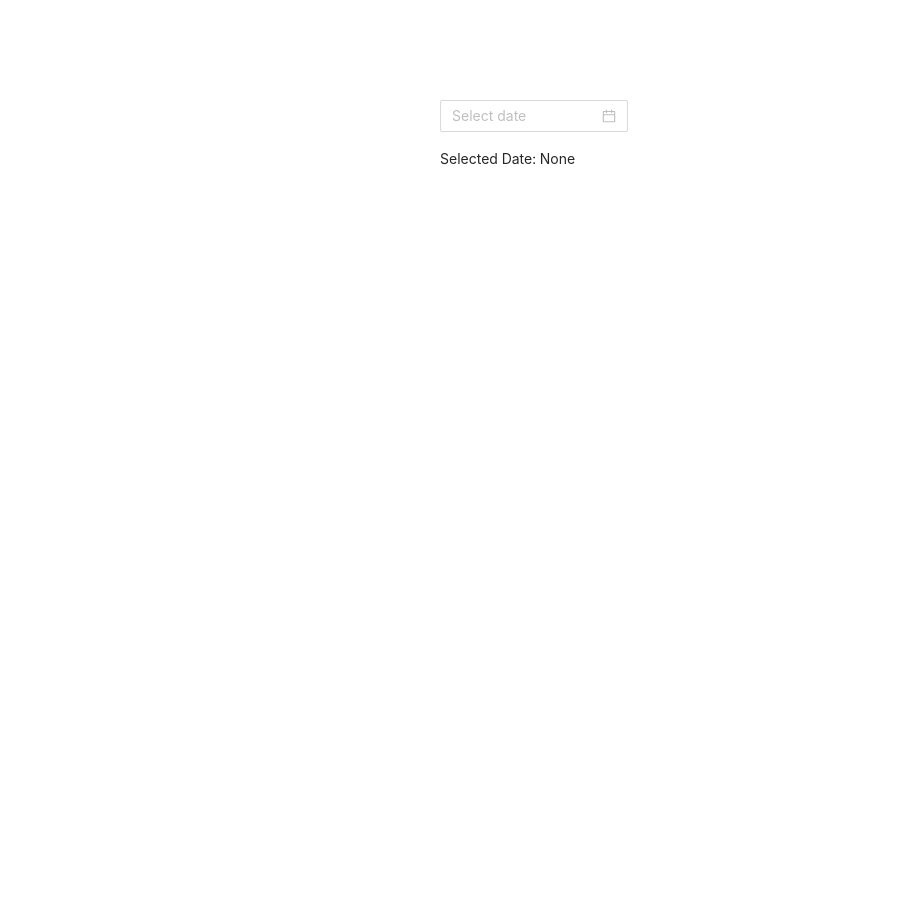
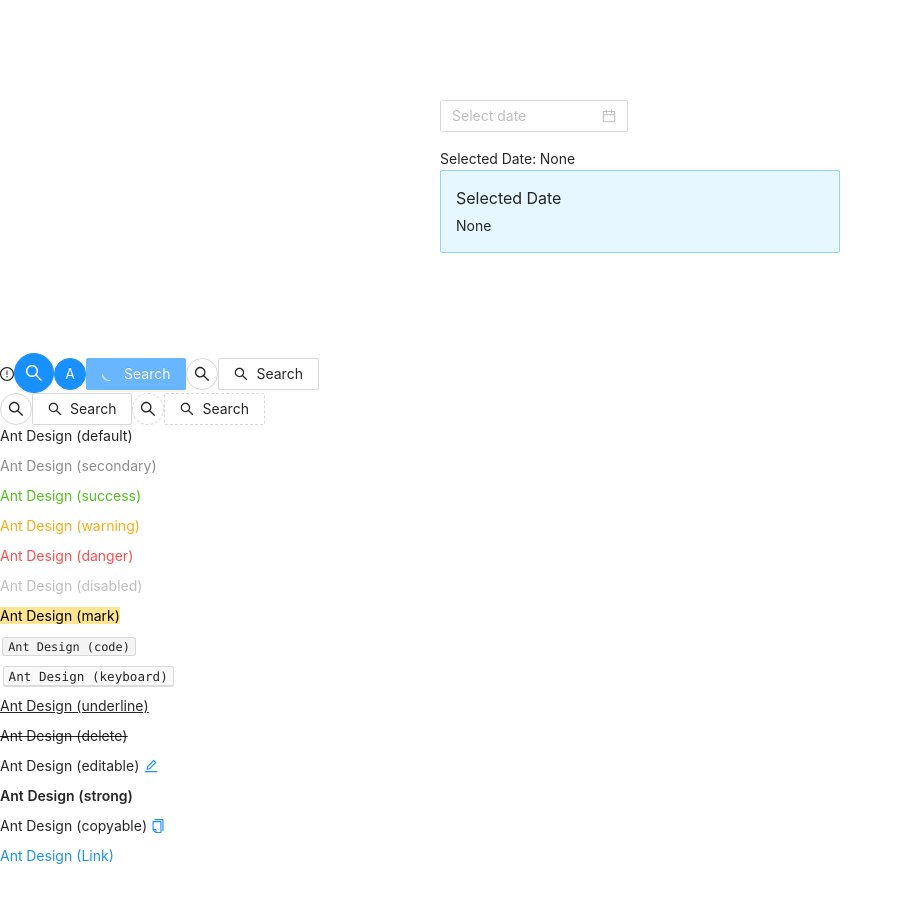
Before and after one commit to ilsung12/antdlibrary, a React (Create React App) app in the folder antdlibrary/: page / in a window 1280 px wide. Shown: the whole page, without its empty margins (0-903 px from the left). Built offline with nearby package versions, Linux system fonts and the light colour scheme.

Commit message:
📝 Learn : antd - 1

```diff
--- a/antdlibrary/package.json
+++ b/antdlibrary/package.json
@@ -3,6 +3,7 @@
   "version": "0.1.0",
   "private": true,
   "dependencies": {
+    "@ant-design/icons": "^4.7.0",
     "@testing-library/jest-dom": "^5.14.1",
     "@testing-library/react": "^11.2.7",
     "@testing-library/user-event": "^12.8.3",
--- a/antdlibrary/src/App.js
+++ b/antdlibrary/src/App.js
@@ -6,6 +6,7 @@
   return (
     <>
       <AntdExample />
+
     </>
   );
 }
--- a/antdlibrary/src/components/Antd/AntdExample.jsx
+++ b/antdlibrary/src/components/Antd/AntdExample.jsx
@@ -1,10 +1,14 @@
-import React from "react";
-import Getstart from "./Getstart";
+import React from 'react';
+import Getstart from './Getstart';
+import IconExample from './IconExample';
+import TypographyExample from './TypographyExample';
 
 export default function AntdExample() {
   return (
     <div>
       <Getstart />
+      <IconExample />
+      <TypographyExample />
     </div>
   );
 }
--- a/antdlibrary/src/components/Antd/Getstart.jsx
+++ b/antdlibrary/src/components/Antd/Getstart.jsx
@@ -1,5 +1,5 @@
 import React, { useState } from 'react';
-import { DatePicker, message } from 'antd';
+import { DatePicker, message, Alert } from 'antd';
 
 export default function Getstart() {
   const [date, setDate] = useState(null);
@@ -14,6 +14,10 @@
       <DatePicker onChange={handleChange} />
       <div style={{ marginTop: 16 }}>
         Selected Date: {date ? date.format('YYYY-MM-DD') : 'None'}
+        <Alert
+          message="Selected Date"
+          description={date ? date.format('YYYY-MM-DD') : 'None'}
+        />
       </div>
     </div>
   );
--- /dev/null
+++ b/antdlibrary/src/components/Antd/IconExample.jsx
@@ -0,0 +1,41 @@
+import React from 'react';
+import { Button, Tooltip } from 'antd';
+import { ExclamationCircleOutlined, SearchOutlined } from '@ant-design/icons';
+
+export default function IconExample() {
+  return (
+    <div>
+      <ExclamationCircleOutlined />
+
+      <Tooltip title="search">
+        <Button
+          type="primary"
+          shape="circle"
+          icon={<SearchOutlined />}
+          size="large"
+        />
+      </Tooltip>
+      <Button type="primary" shape="circle">
+        A
+      </Button>
+      <Button type="primary" icon={<SearchOutlined />} loading>
+        Search
+      </Button>
+      <Tooltip title="search">
+        <Button shape="circle" icon={<SearchOutlined />} />
+      </Tooltip>
+      <Button icon={<SearchOutlined />}>Search</Button>
+      <br />
+      <Tooltip title="search">
+        <Button shape="circle" icon={<SearchOutlined />} />
+      </Tooltip>
+      <Button icon={<SearchOutlined />}>Search</Button>
+      <Tooltip title="search">
+        <Button type="dashed" shape="circle" icon={<SearchOutlined />} />
+      </Tooltip>
+      <Button type="dashed" icon={<SearchOutlined />}>
+        Search
+      </Button>
+    </div>
+  );
+}
--- /dev/null
+++ b/antdlibrary/src/components/Antd/TypographyExample.jsx
@@ -0,0 +1,27 @@
+import React from 'react';
+import { Typography, Space } from 'antd';
+const { Text, Link } = Typography;
+
+export default function TypographyExample() {
+  return (
+    <Space direction="vertical">
+      <Text>Ant Design (default)</Text>
+      <Text type="secondary">Ant Design (secondary)</Text>
+      <Text type="success">Ant Design (success)</Text>
+      <Text type="warning">Ant Design (warning)</Text>
+      <Text type="danger">Ant Design (danger)</Text>
+      <Text disabled>Ant Design (disabled)</Text>
+      <Text mark>Ant Design (mark)</Text>
+      <Text code>Ant Design (code)</Text>
+      <Text keyboard>Ant Design (keyboard)</Text>
+      <Text underline>Ant Design (underline)</Text>
+      <Text delete>Ant Design (delete)</Text>
+      <Text editable>Ant Design (editable)</Text>
+      <Text strong>Ant Design (strong)</Text>
+      <Text copyable>Ant Design (copyable)</Text>
+      <Link href="https://ant.design" target="_blank">
+        Ant Design (Link)
+      </Link>
+    </Space>
+  );
+}
```
Also changed, not shown: 2 other files (tests, documents, lock files or other folders).
